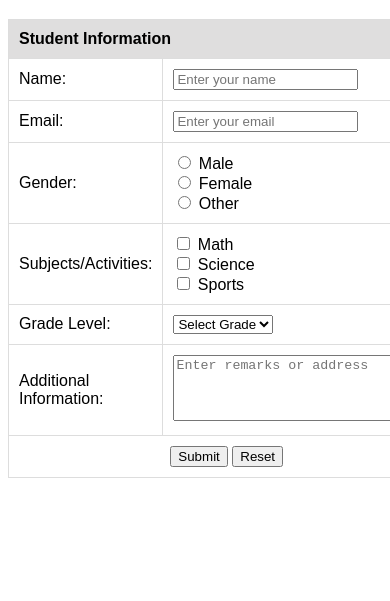
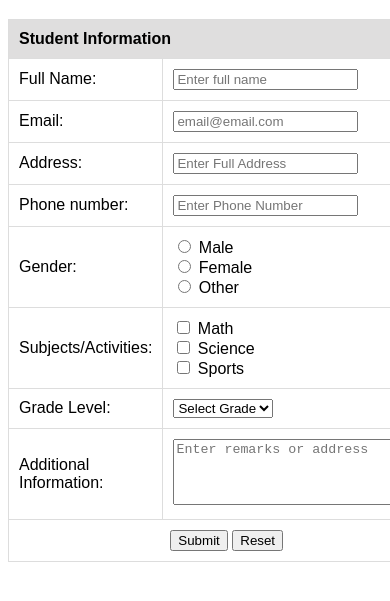
Before and after one commit to bigyan1997/student-record-form, a plain HTML site: page index.html in a window 390 px wide. Shown: the part 61-662 px from the top of the page. Drawn offline with Linux system fonts and the light colour scheme.

Commit message:
Added address and phone number cell

```diff
--- a/index.html
+++ b/index.html
@@ -35,12 +35,20 @@
                 <th colspan="2">Student Information</th>
             </tr>
             <tr>
-                <td><label for="name">Name:</label></td>
-                <td><input type="text" id="name" name="name" placeholder="Enter your name" required></td>
+                <td><label for="name">Full Name:</label></td>
+                <td><input type="text" id="name" name="name" placeholder="Enter full name" required></td>
             </tr>
             <tr>
                 <td><label for="email">Email:</label></td>
-                <td><input type="email" id="email" name="email" placeholder="Enter your email" required></td>
+                <td><input type="email" id="email" name="email" placeholder="email@email.com" required></td>
+            </tr>
+            <tr>
+                <td><label for="address">Address:</label></td>
+                <td><input type="text" id="address" name="address" placeholder="Enter Full Address" required></td>
+            </tr>
+            <tr>
+                <td><label for="number">Phone number:</label></td>
+                <td><input type="number" id="number" name="number" placeholder="Enter Phone Number" required></td>
             </tr>
             <tr>
                 <td>Gender:</td>
```
